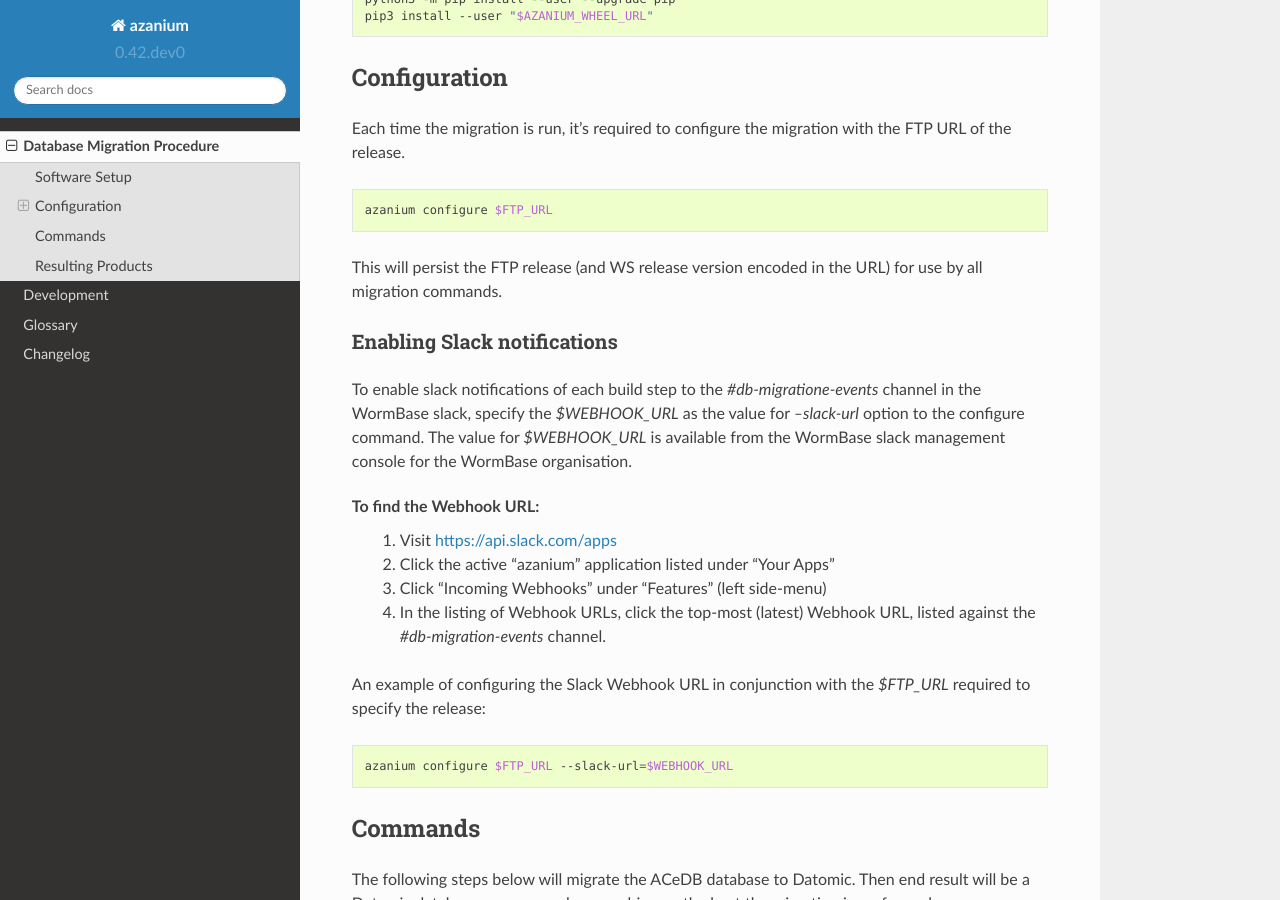
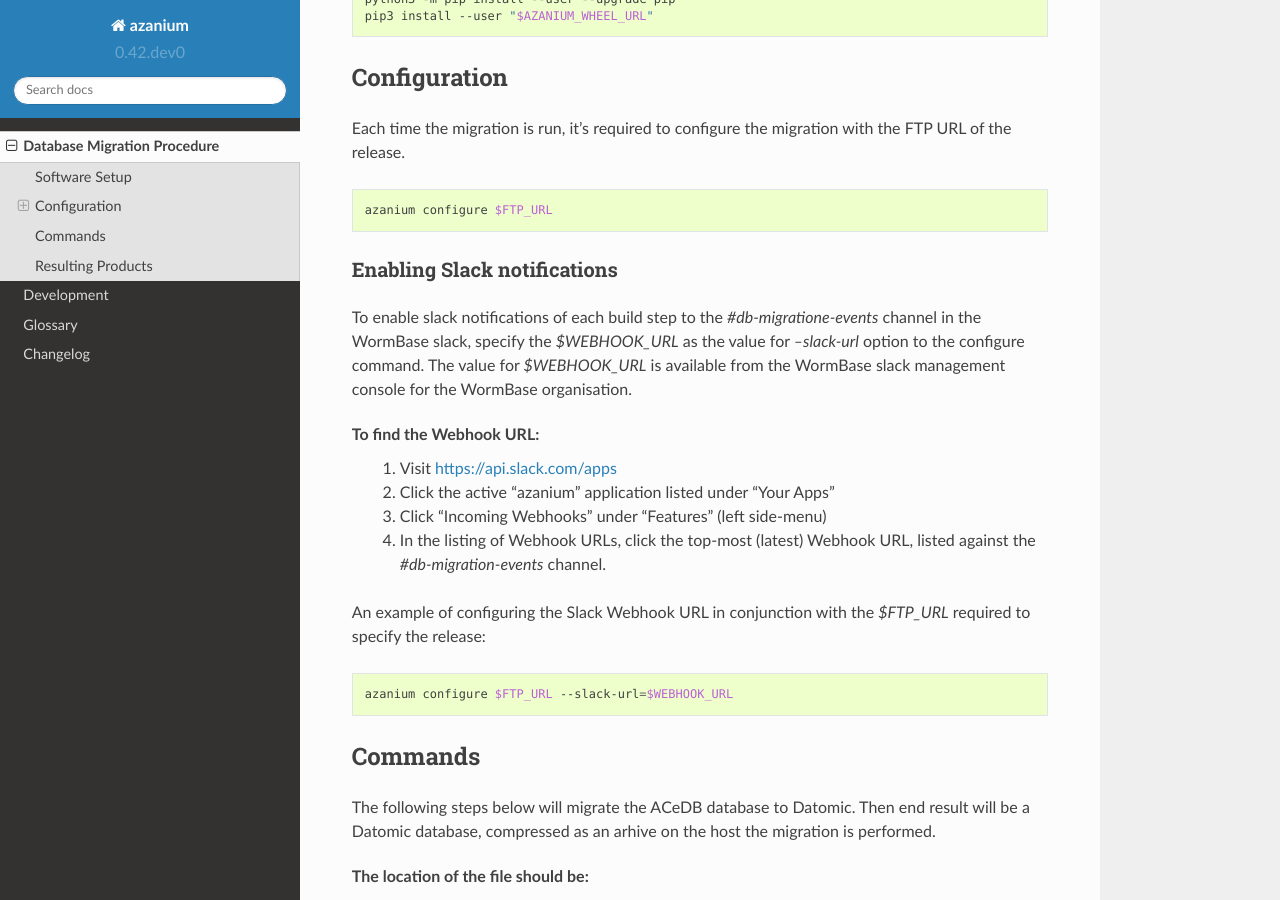
Before and after one commit to WormBase/db-migration, a Sphinx documentation site: the page built from docs/source/user/index.rst, in a window 1280 px wide and 900 px high, scrolled down 406 px. Built offline with Sphinx 7.4.7 and the Read the Docs theme 2.0.0, drawn with Linux system fonts in a browser that asks for light colours.

Commit message:
Removed superfluous text.

```diff
--- a/docs/source/user/index.rst
+++ b/docs/source/user/index.rst
@@ -29,8 +29,6 @@
 
    azanium configure $FTP_URL
 
-This will persist the FTP release (and WS release version encoded in
-the URL) for use by all migration commands.
 
 Enabling Slack notifications
 ----------------------------
```
